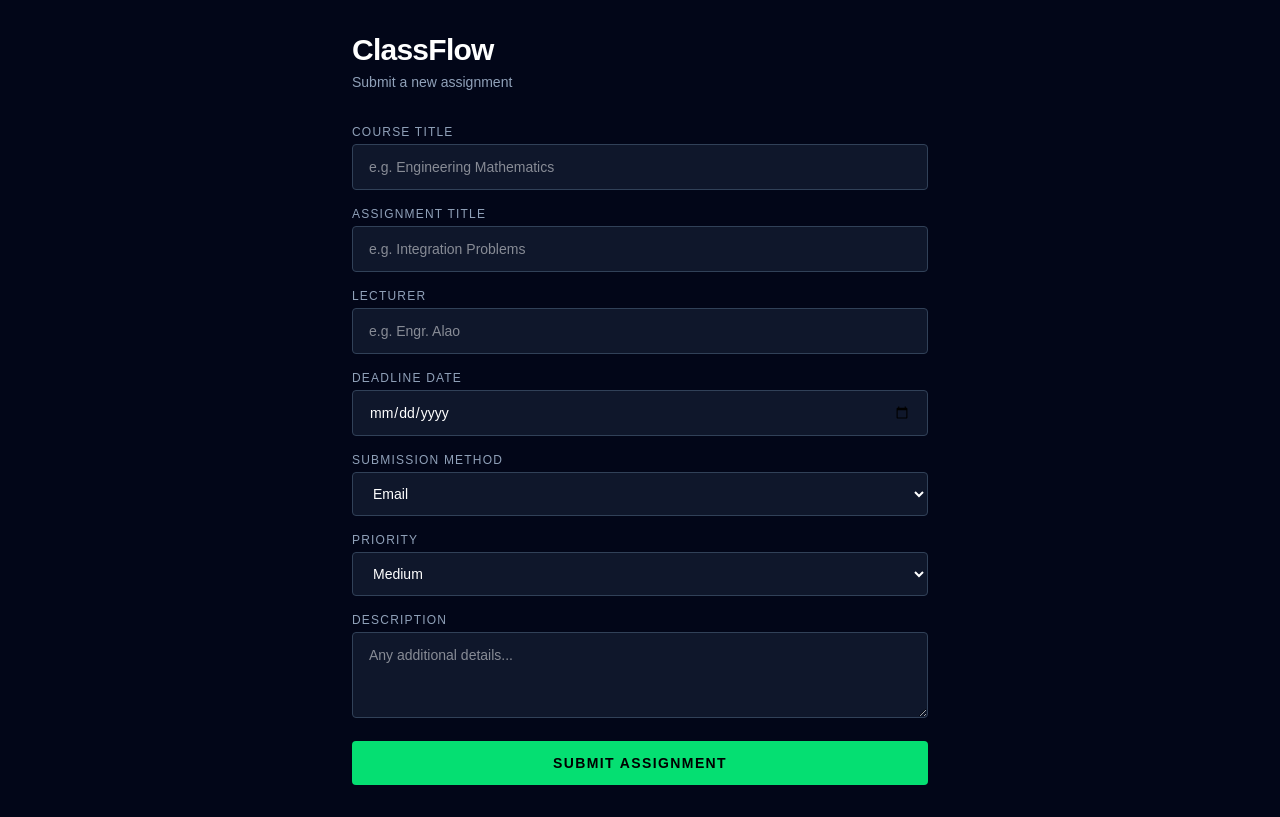
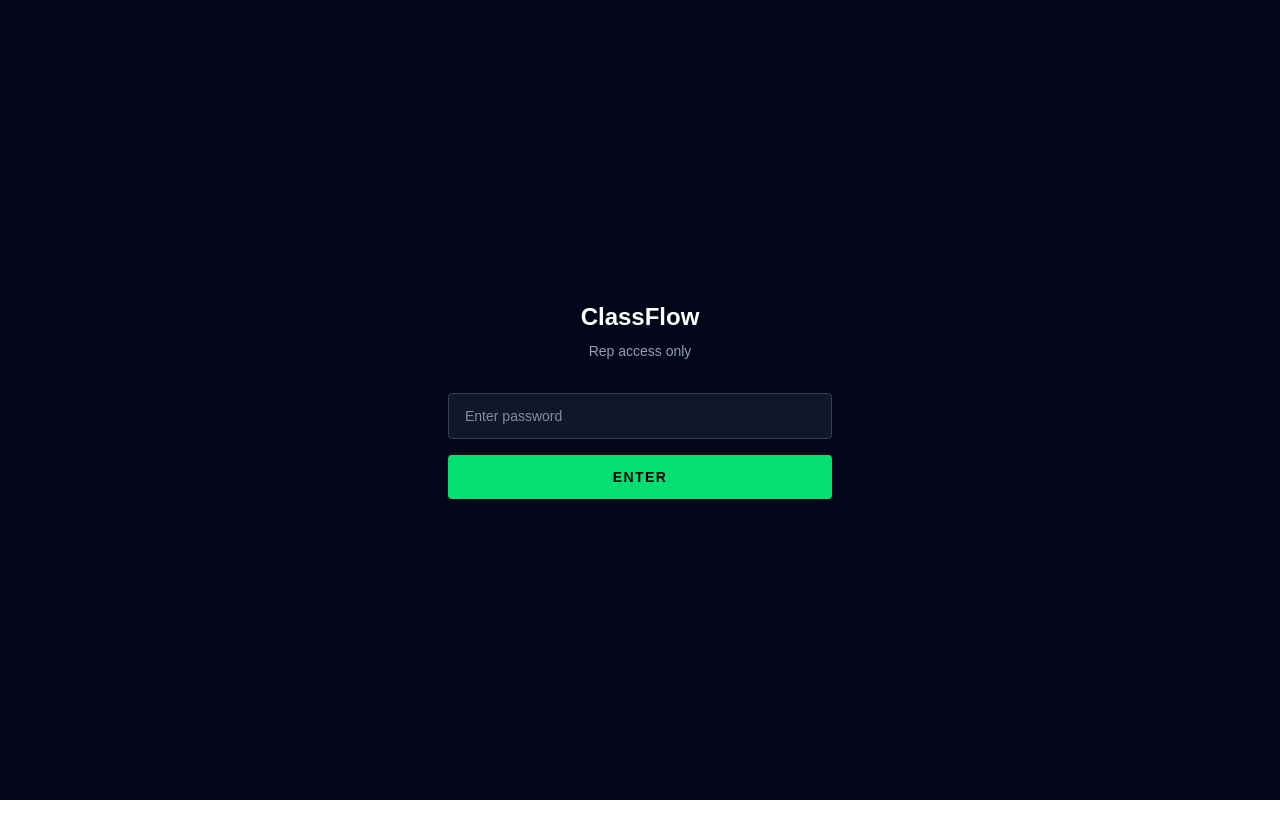
Before and after one commit to Ayo-devops/Biovators-ClassFlow, a Next.js app: page /submit in a window 1280 px wide. Built offline with nearby package versions, Linux system fonts and the light colour scheme.

Commit message:
Add password protection to submit page

```diff
--- a/app/submit/page.js
+++ b/app/submit/page.js
@@ -2,6 +2,8 @@
 import { useState } from 'react'
 
 export default function SubmitAssignment() {
+  const [unlocked, setUnlocked] = useState(false)
+  const [password, setPassword] = useState('')
   const [form, setForm] = useState({
     course_title: '',
     assignment_title: '',
@@ -14,6 +16,8 @@ export default function SubmitAssignment() {
   const [loading, setLoading] = useState(false)
   const [success, setSuccess] = useState(false)
   const [error, setError] = useState(null)
+
+  const correctPassword = 'classflow2026'
 
   const handleChange = (e) => {
     setForm({ ...form, [e.target.name]: e.target.value })
@@ -48,11 +52,40 @@ export default function SubmitAssignment() {
     setLoading(false)
   }
 
+  if (!unlocked) {
+    return (
+      <main className="min-h-screen bg-slate-950 text-white flex items-center justify-center p-8">
+        <div className="w-full max-w-sm text-center">
+          <h1 className="text-2xl font-bold mb-2">ClassFlow</h1>
+          <p className="text-slate-400 text-sm mb-8">Rep access only</p>
+          <input
+            type="password"
+            value={password}
+            onChange={(e) => setPassword(e.target.value)}
+            className="w-full bg-slate-900 border border-slate-700 rounded px-4 py-3 text-sm text-white focus:outline-none focus:border-green-400 mb-4"
+            placeholder="Enter password"
+          />
+          <button
+            onClick={() => {
+              if (password === correctPassword) {
+                setUnlocked(true)
+              } else {
+                alert('Wrong password')
+              }
+            }}
+            className="w-full bg-green-400 text-black font-bold py-3 rounded text-sm tracking-widest uppercase hover:bg-white transition-colors"
+          >
+            Enter
+          </button>
+        </div>
+      </main>
+    )
+  }
+
   return (
     <main className="min-h-screen bg-slate-950 text-white p-8">
       <div className="max-w-xl mx-auto">
 
-        {/* Header */}
         <div className="mb-8">
           <h1 className="text-3xl font-bold tracking-tight">ClassFlow</h1>
           <p className="text-slate-400 text-sm mt-1">Submit a new assignment</p>
@@ -60,13 +93,13 @@ export default function SubmitAssignment() {
 
         {success && (
           <div className="bg-green-900/30 border border-green-500 text-green-400 px-4 py-3 rounded mb-6 text-sm">
-            ✅ Assignment submitted successfully. Emails are being sent to all students.
+            Assignment submitted successfully. Emails are being sent to all students.
           </div>
         )}
 
         {error && (
           <div className="bg-red-900/30 border border-red-500 text-red-400 px-4 py-3 rounded mb-6 text-sm">
-            ❌ {error}
+            {error}
           </div>
         )}
 
```
